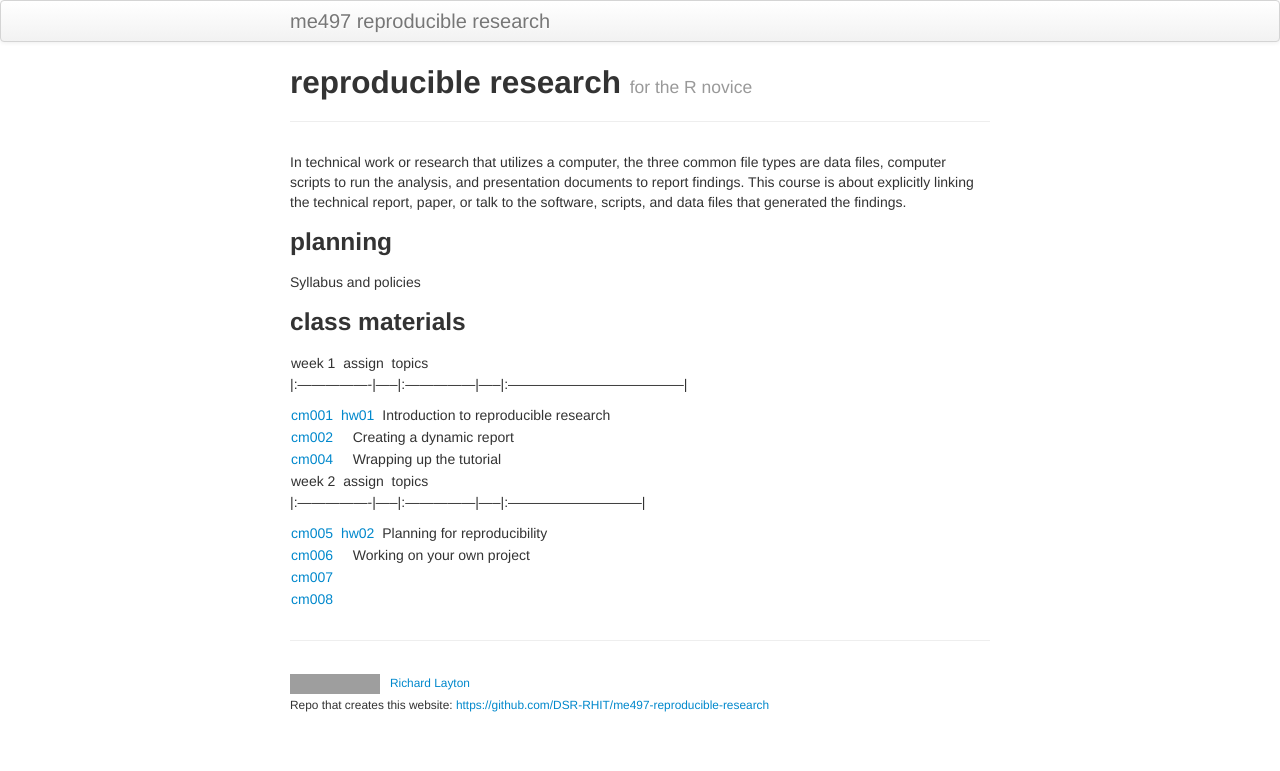
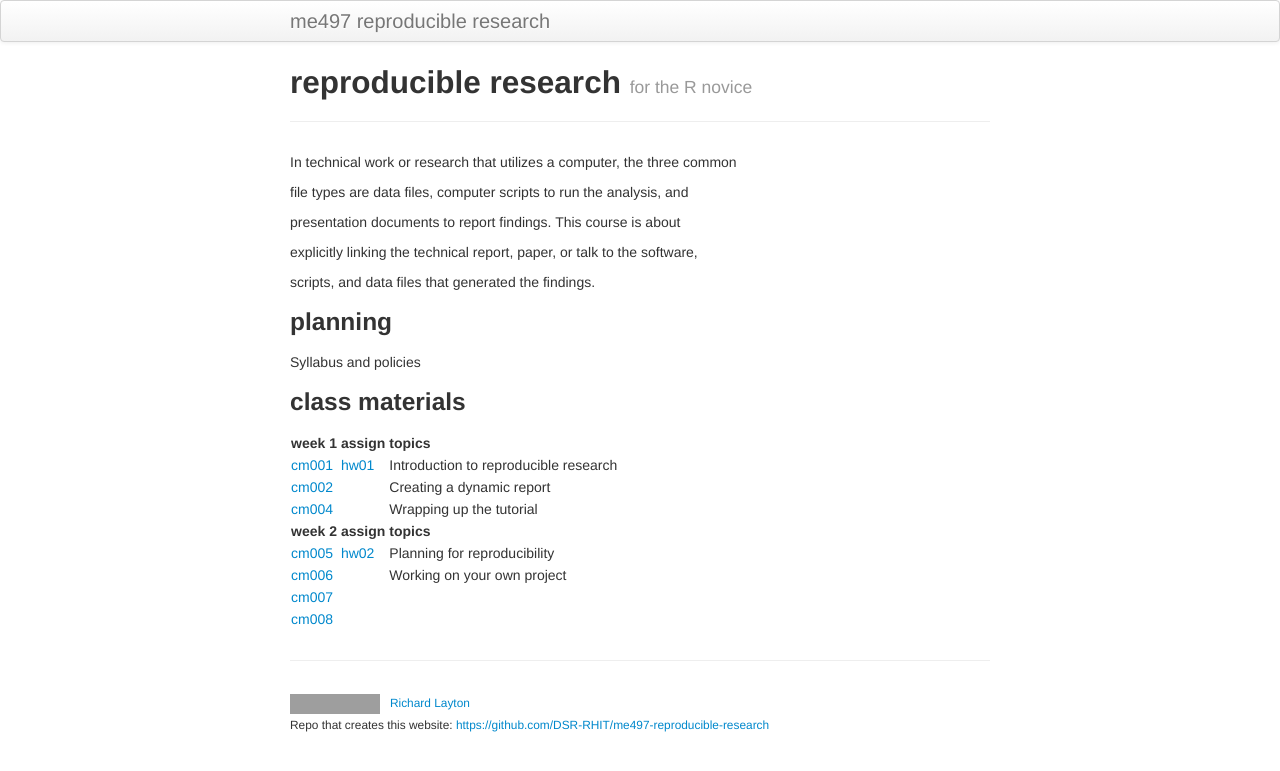
Before and after one commit to staceb/me497-reproducible-research, a Jekyll site: the page built from index.md, in a window 1280 px wide. Shown: the top 771 px of the page. Built offline with Jekyll 4.4.1, drawn with Linux system fonts in a browser that asks for light colours; grey boxes are pictures that could not be loaded.

Commit message:
index md

```diff
--- a/index.md
+++ b/index.md
@@ -4,7 +4,15 @@ title:  reproducible research
 tagline: for the R novice
 ---
 
-In technical work or research that utilizes a computer, the three common file types are data files, computer scripts to run the analysis, and presentation documents to report findings. This course is about explicitly linking the technical report, paper, or talk to the software, scripts, and data files that generated the findings.
+In technical work or research that utilizes a computer, the three common
+
+file types are data files, computer scripts to run the analysis, and
+
+presentation documents to report findings. This course is about
+
+explicitly linking the technical report, paper, or talk to the software,
+
+scripts, and data files that generated the findings.
 
 
 
@@ -20,29 +28,157 @@ Syllabus and policies
 
 
 
-| week 1          |     | assign         |     | topics                                |
+<table>
 
-|:----------------|-----|:---------------|-----|:--------------------------------------|
+<thead>
 
-| [cm001](linkto) |     | [hw01](linkto) |     | Introduction to reproducible research |
+<tr class="header">
 
-| [cm002](linkto) |     |                |     | Creating a dynamic report             |
+<th align="left">week 1</th>
 
-| [cm004](linkto) |     |                |     | Wrapping up the tutorial              |
+<th align="left"></th>
+
+<th align="left">assign</th>
+
+<th align="left"></th>
+
+<th align="left">topics</th>
+
+</tr>
+
+</thead>
+
+<tbody>
+
+<tr class="odd">
+
+<td align="left"><a href="linkto">cm001</a></td>
+
+<td align="left"></td>
+
+<td align="left"><a href="linkto">hw01</a></td>
+
+<td align="left"></td>
+
+<td align="left">Introduction to reproducible research</td>
+
+</tr>
+
+<tr class="even">
+
+<td align="left"><a href="linkto">cm002</a></td>
+
+<td align="left"></td>
+
+<td align="left"></td>
+
+<td align="left"></td>
+
+<td align="left">Creating a dynamic report</td>
+
+</tr>
+
+<tr class="odd">
+
+<td align="left"><a href="linkto">cm004</a></td>
+
+<td align="left"></td>
+
+<td align="left"></td>
+
+<td align="left"></td>
+
+<td align="left">Wrapping up the tutorial</td>
+
+</tr>
+
+</tbody>
+
+</table>
 
 
 
-| week 2          |     | assign         |     | topics                       |
+<table>
 
-|:----------------|-----|:---------------|-----|:-----------------------------|
+<thead>
 
-| [cm005](linkto) |     | [hw02](linkto) |     | Planning for reproducibility |
+<tr class="header">
 
-| [cm006](linkto) |     |                |     | Working on your own project  |
+<th align="left">week 2</th>
 
-| [cm007](linkto) |     |                |     |                              |
+<th align="left"></th>
 
-| [cm008](linkto) |     |                |     |                              |
+<th align="left">assign</th>
+
+<th align="left"></th>
+
+<th align="left">topics</th>
+
+</tr>
+
+</thead>
+
+<tbody>
+
+<tr class="odd">
+
+<td align="left"><a href="linkto">cm005</a></td>
+
+<td align="left"></td>
+
+<td align="left"><a href="linkto">hw02</a></td>
+
+<td align="left"></td>
+
+<td align="left">Planning for reproducibility</td>
+
+</tr>
+
+<tr class="even">
+
+<td align="left"><a href="linkto">cm006</a></td>
+
+<td align="left"></td>
+
+<td align="left"></td>
+
+<td align="left"></td>
+
+<td align="left">Working on your own project</td>
+
+</tr>
+
+<tr class="odd">
+
+<td align="left"><a href="linkto">cm007</a></td>
+
+<td align="left"></td>
+
+<td align="left"></td>
+
+<td align="left"></td>
+
+<td align="left"></td>
+
+</tr>
+
+<tr class="even">
+
+<td align="left"><a href="linkto">cm008</a></td>
+
+<td align="left"></td>
+
+<td align="left"></td>
+
+<td align="left"></td>
+
+<td align="left"></td>
+
+</tr>
+
+</tbody>
+
+</table>
 
 
 
```
